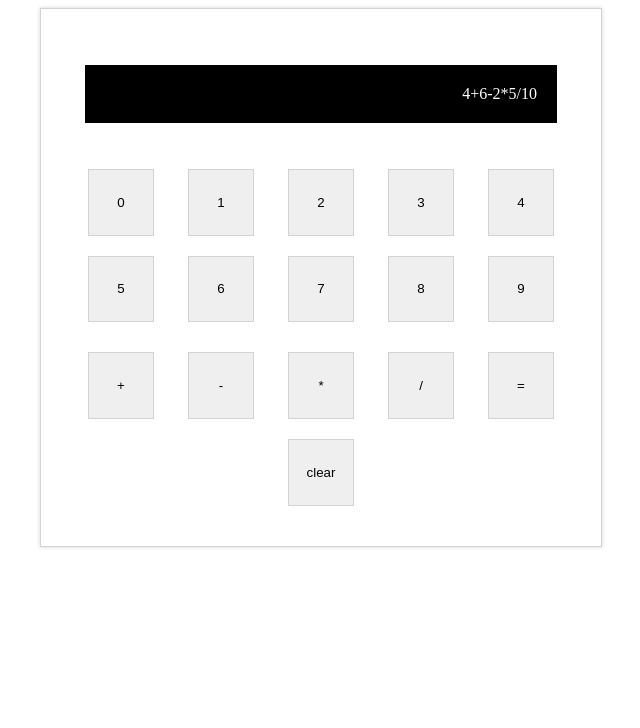
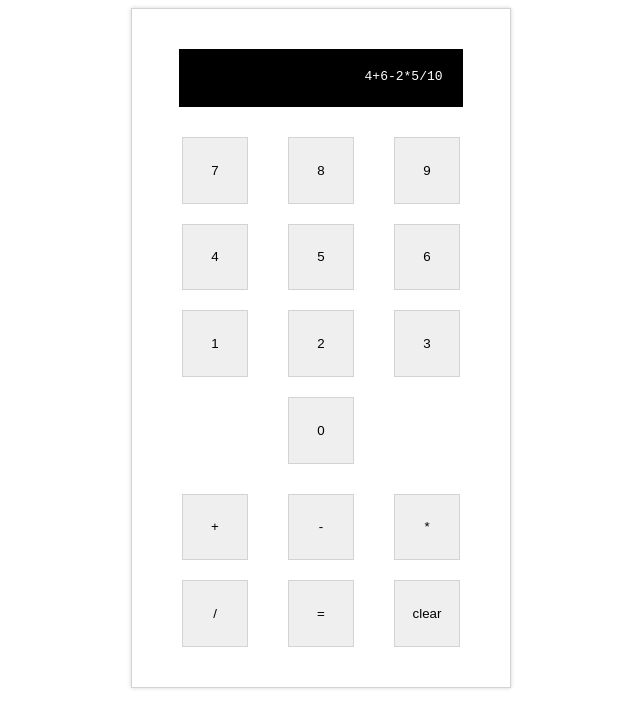
Before and after one commit to stefior/calculator, a plain HTML site: page index.html in a window 1280 px wide. Shown: the whole page, without its empty margins (319-959 px from the left). Drawn offline with Linux system fonts and the light colour scheme.

Commit message:
Style display & fix button layout

```diff
--- a/index.html
+++ b/index.html
@@ -12,16 +12,16 @@
   <div id="calculator-case">
     <p class="display">4+6-2*5/10</p>
     <div class="numbers">
+      <button id="9">9</button>
+      <button id="8">8</button>
+      <button id="7">7</button>
+      <button id="6">6</button>
+      <button id="5">5</button>
+      <button id="4">4</button>
+      <button id="3">3</button>
+      <button id="2">2</button>
+      <button id="1">1</button>
       <button id="0">0</button>
-      <button id="1">1</button>
-      <button id="2">2</button>
-      <button id="3">3</button>
-      <button id="4">4</button>
-      <button id="5">5</button>
-      <button id="6">6</button>
-      <button id="7">7</button>
-      <button id="8">8</button>
-      <button id="9">9</button>
     </div>
     <div class="operators">
       <button id="add">+</button>
--- a/script.js
+++ b/script.js
@@ -24,3 +24,9 @@ function operate(operator, a, b) {
 }
 
 const display = document.querySelector('p');
+const buttons = document.querySelectorAll('button');
+buttons.forEach(button => button.addEventListener('click', () => {
+  if (button.textContent === 'clear') display.textContent = '';
+  else if (display.textContent.length === 30) return;
+  else display.textContent += button.textContent;
+}));
--- a/style.css
+++ b/style.css
@@ -1,3 +1,7 @@
+* {
+  box-sizing: border-box;
+}
+
 body {
   display: flex;
   justify-content: center;
@@ -9,28 +13,36 @@ body {
   border-color: lightgray;
   border-width: 1px;
   box-shadow: 0 0 4px lightgray;
-  width: 480px;
+  width: 380px;
   padding: 40px;;
-  height: 60%;
+  height: 55%;
   display: flex;
   flex-wrap: wrap;
   gap: 30px;
   justify-content: center;
 }
 
-#calculator-case > div {
+.numbers,
+.operators {
   display: flex;
   flex-wrap: wrap;
   gap: 20px;
   justify-content: space-around;
 }
 
-p {
+.numbers {
+  flex-direction: row-reverse;
+}
+
+.display {
   background-color: black;
   color: white;
-  width: 90%;
-  padding: 20px 20px 20px;
+  width: 95%;
+  height: 58px;
+  margin: 0;
+  padding: 20px;
   text-align: right;
+  font-family: monospace;
 }
 
 button {
@@ -39,4 +51,9 @@ button {
   border-width: 1px;
   width: 5em;
   height: 5em;
+  transition-duration: .15s;
 }
+
+button:active {
+  background-color: lightblue;
+}
```
